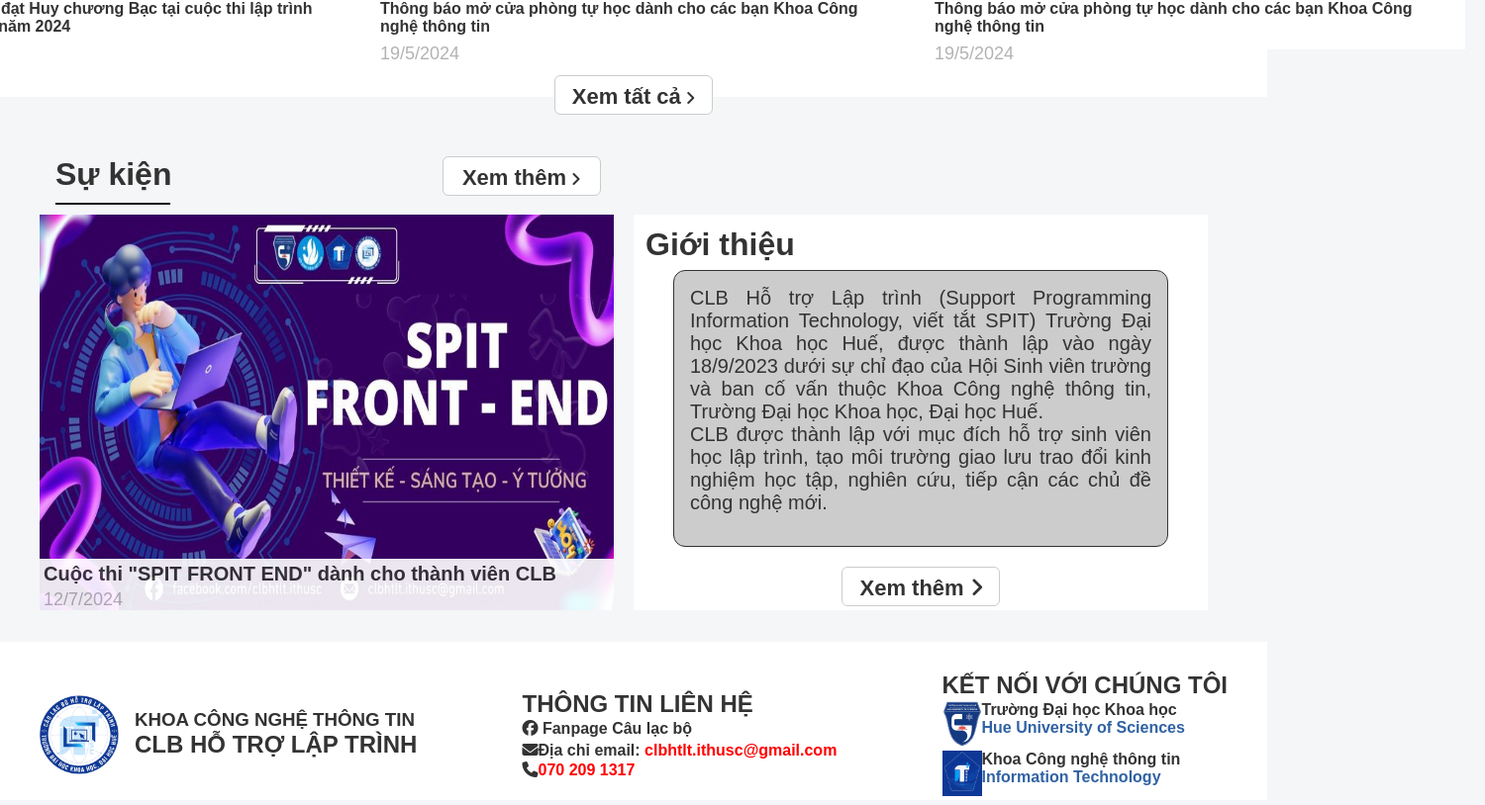
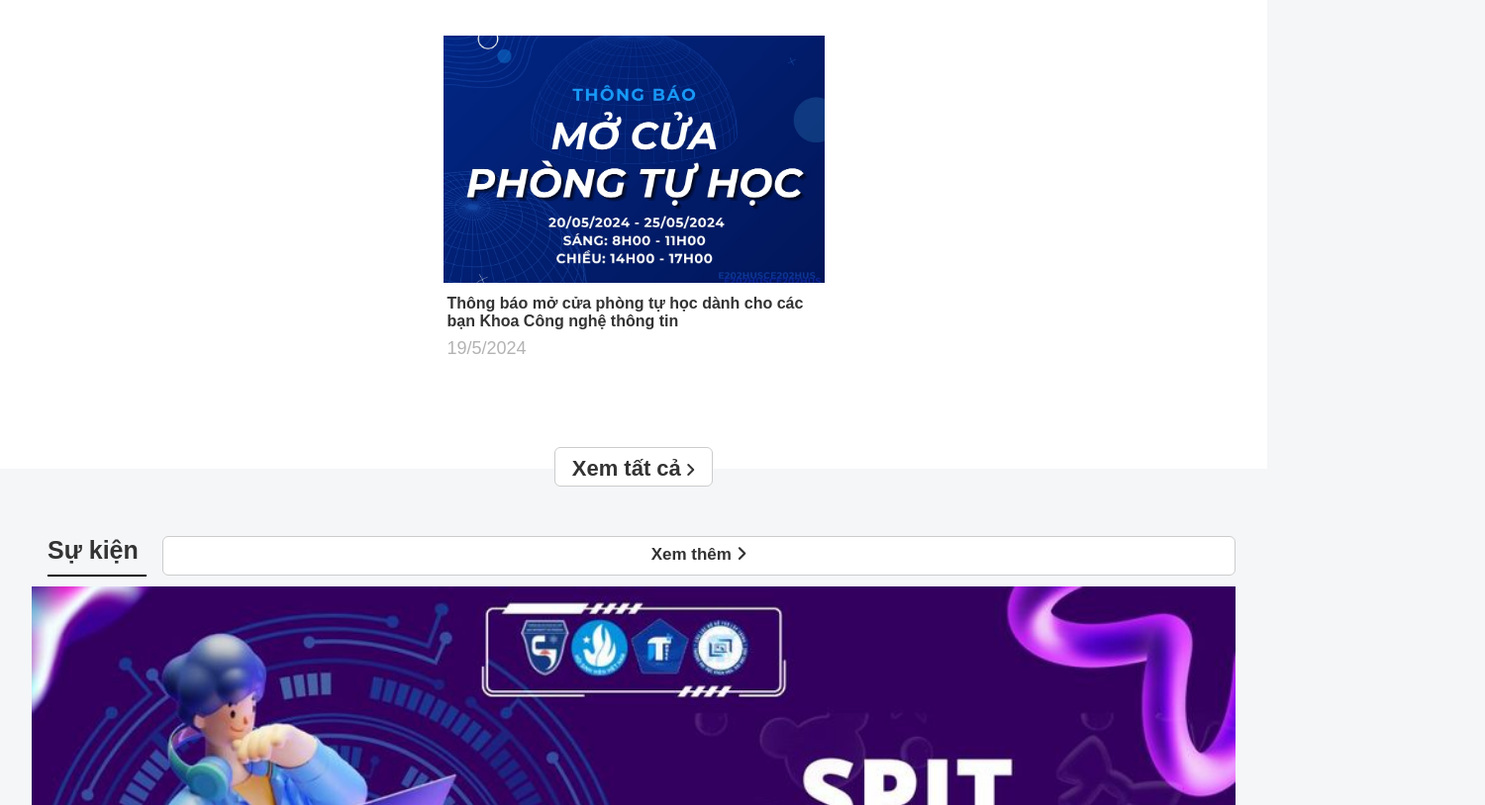
Before and after one commit to miracleSw/CLB-WEB, a plain HTML site: page pages/index.html in a window 1280 px wide. Shown: the part 1326-2140 px from the top of the page at 99% size, 1500 px wide, since content can reach past the window. Drawn offline with Linux system fonts and the light colour scheme.

Commit message:
update repon

```diff
--- a/assets/css/base.css
+++ b/assets/css/base.css
@@ -34,6 +34,8 @@ ol, ul {
 }
 
 .header {
+    display: flex;
+    flex-wrap: wrap;
     background-color: #fff;
 }
 
@@ -47,12 +49,23 @@ ol, ul {
 
 .logo {
     display: flex;
+    margin: 5px 0 5px;
 }
 
 .logo--text {
     position: relative;
     padding: 14px 0px;
-    padding-left: 16px;
+    padding-left: 10px;
+}
+@media (max-width: 840px){
+    .navbar{display: none;}
+    .logo{
+        align-items: center;
+        margin: auto;
+    }
+    .logo--text {
+        font-size: 12px;
+    }
 }
 
 .navbar__list {
@@ -97,7 +110,7 @@ ol, ul {
 }
 
 .slide-show {
-    width: 1000px;
+    width: 80%;
     margin: 0 auto;
     overflow: hidden;
     position: relative;
@@ -109,17 +122,28 @@ ol, ul {
 }
 
 .slide__img {
-    width: 1000px;
-    height: 800px;
+    width: 100%;
+    height: 900px;
     object-fit: cover;
+
 }
+@media (max-width: 1400px)
+{
+    .slide__img {
+        width: 100%;
+        height: 100%;
+        object-fit: fill;
+
+    }
+}
+
 
 .btn {
     display: flex;
     align-items: center;
     justify-content: center;
-    height: 100%;
-    font-size: 40px;
+    height: 20%;
+    font-size: 100%;
     color: #ccc;
     position: absolute;
     top: 50%;
@@ -152,7 +176,7 @@ ol, ul {
 
 .index-item {
     border: 2px solid #ccc;
-    padding: 12px;
+    padding: 10%;
     margin: 5px;
     border-radius: 50%;
 }
@@ -178,29 +202,32 @@ ol, ul {
 .text--decor {
     border: 1px solid #0c0c0c;
     position: relative;
-    width: 280px;
+    width: 30%;
     height: 1px;
     margin: 0 auto;
     top: -10px;
 }
 
 .news--img {
-    width: 560px;
-    height: 300px;
+    width: 100%;
+    height: 250px;
     object-fit: cover;
 }
 
 .news__item {
     display: flex;
-    align-items: center;
-    justify-content: center;
+    flex-wrap: wrap;
+    width: 95%;
+    margin: auto;
 }
 
 .box-news {
-    width: 560px;
-    height: 382px;
+    width: 425px;
+    height: 350px;
     padding: 20px;
+    margin: auto;
     background-color: #fff;
+    margin-bottom: 60px;
 }
 
 .news--link h4{
@@ -239,17 +266,21 @@ ol, ul {
     padding: 4px;
 }
 
+.body--intro{
+    display: flex;
+    flex-wrap: wrap ;
+    width: 70%;
+}
 .body__event {
     margin-top: 40px;
-    width: 600px;
+    width: 100%;
     display: flex;
 }
 
 .text--box__intro {
     position: absolute;
     opacity: 0.9;
-    width: 580px;
-    height: 52px;
+    width: 100%;
     background-color: #fff;
     bottom: 0px;
     z-index: 1;
@@ -257,11 +288,11 @@ ol, ul {
 
 .btn--body__event {
     position: relative;
-    bottom: -12px;
-    left: 112px;
+    bottom: -20px;
+    font-size: 20px;
+    margin-left: 270px;
     width: 160px;
     height: 40px;
-    margin: 8px auto;
     padding: 8px;
     text-align: center;
     border: 1px solid #ccc;
@@ -271,16 +302,46 @@ ol, ul {
 
 .body__intro {
     display: flex;
+    flex-wrap: wrap;
+    width: 100%;
 }
 
 .event__item {
-    width: 580px;
-    margin-right: 20px;
+    display: block;
+    flex-grow: 1;
+    margin: auto;
+}
+@media (max-width:1400px){
+    .box__event {
+        width: 100%;
+        height: 100%;
+        background-color: #333333;
+        overflow: hidden;
+        position: relative;
+    }
+    .body--intro{
+        display: flex;
+        flex-wrap: wrap ;
+        width: 95%;
+    }
+    .btn--body__event {
+        margin: 0;
+        flex-grow: 1;
+        font-size: 17px;
+
+    }
+    .text--body__news{
+        font-size: 25px;
+    }
+    .text--body__intro{
+        text-align: center;
+    }
 }
 
 .intro__item {
-    width: 580px;
-    height: 400px;
+    display: block;
+    margin: auto;
+    flex-grow: 1;
     background-color: #fff;
 }
 
@@ -289,10 +350,10 @@ ol, ul {
     border-radius: 12px;
     margin: 0 auto;
     padding: 16px;
-    width: 500px;
-    height: 280px;
+    max-width: 500px;
+    min-height: 290px;
     background-color: #ccc;
-    text-align: justify;
+
 }
 
 .text--body__intro {
@@ -322,19 +383,25 @@ ol, ul {
 
 .footer {
     background-color: #fff;
-    height: 160px;
+    min-height: 160px;
+
 }
 
 .footer--content {
     max-width: 1200px;
     padding-top: 30px;
     display: flex;
+    flex-wrap: wrap;
     justify-content: space-between;
     align-items: center;
-    margin: 0 auto;
+    margin:auto;
 }
 
 .connect {
     display: flex;
     padding: 2px 0px;
 }
+
+.footer__contact, .footer__connect{
+    margin: 10px;
+}
--- a/pages/index.html
+++ b/pages/index.html
@@ -122,11 +122,11 @@
             <div class="body__event">
                 <div class="text__body">
                     <h1 class="text--body__news" style="text-align: left;">Sự kiện</h1>
-                    <hr class="text--decor" style="width: 116px; margin: 0 16px;">
+                    <hr class="text--decor" style="width: 100px; margin: 0 16px;">
                 </div>
                 <div class="btn--body__event">
                     <a href="#">
-                        <span style="font-size: 22px;">Xem thêm</span>
+                        <span >Xem thêm</span>
                         <i class="fa-solid fa-angle-right"></i>
                     </a>
                 </div>
@@ -138,7 +138,7 @@
             <div class="body__intro">
                 <div class="event__item">
                     <div class="box__event">
-                        <img src="../assets/images/news2.jpg" alt="" style="width: 580px; height: 400px;">
+                        <img src="../assets/images/news2.jpg" alt="" style="width: 100%; height: 100%;">
                         <div class="text--box__intro">
                             <a class="intro--link" href=""><h4>Cuộc thi "SPIT FRONT END" dành cho thành viên CLB</h4></a>
                             <span class="news--time">12/7/2024</span>
@@ -176,7 +176,7 @@
             </div>
 
             <div class="footer__contact">
-                <h2>THÔNG TIN LIÊN HỆ</h2>
+                <h2>THÔNG TIN LIÊN HỆ</h2><br>
                 <a href="https://www.facebook.com/clbhtlt.ithusc" target="_blank" style="display: block; padding: 2px 0px;">
                     <i class="fa-brands fa-facebook"></i>
                     Fanpage Câu lạc bộ
@@ -187,15 +187,17 @@
 
             <div class="footer__connect">
                 <h2>KẾT NỐI VỚI CHÚNG TÔI</h2>
+                <br>
                 <a href="https://husc.edu.vn/" class="connect" target="_blank">
-                    <img src="../assets/images/husc_logo.png" alt="">
+                    <img src="../assets/images/husc_logo.png" alt="" style="margin-right: 15px;">
                     <div class="connect--content">
                         <h4>Trường Đại học Khoa học</h4>
                         <p style="color: #3062a3;">Hue University of Sciences</p>
                     </div>
                 </a>
+                <br>
                 <a href="https://it.husc.edu.vn/" class="connect" target="_blank">
-                    <img src="../assets/images/logo-it-husc.jpg" alt="" style="width: 40px; height: 46px;">
+                    <img src="../assets/images/logo-it-husc.jpg" alt="" style="width: 40px; height: 46px;margin-right: 15px;">
                     <div class="connect--content">
                         <h4>Khoa Công nghệ thông tin</h4>
                         <p style="color: #3062a3;">Information Technology</p>
```
Also changed, not shown: assets/css/intro.css (+11 -0 lines), pages/intro.html (+13 -1 lines), assets/images/fullclb.jpg (added).
